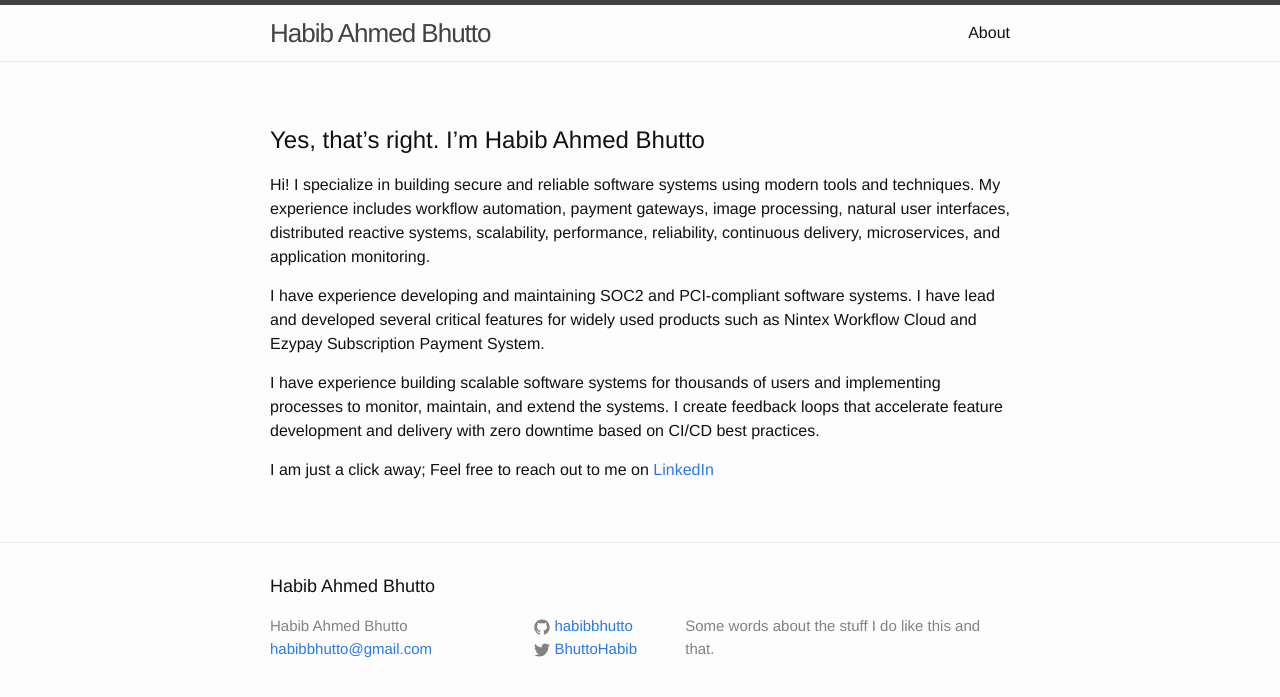
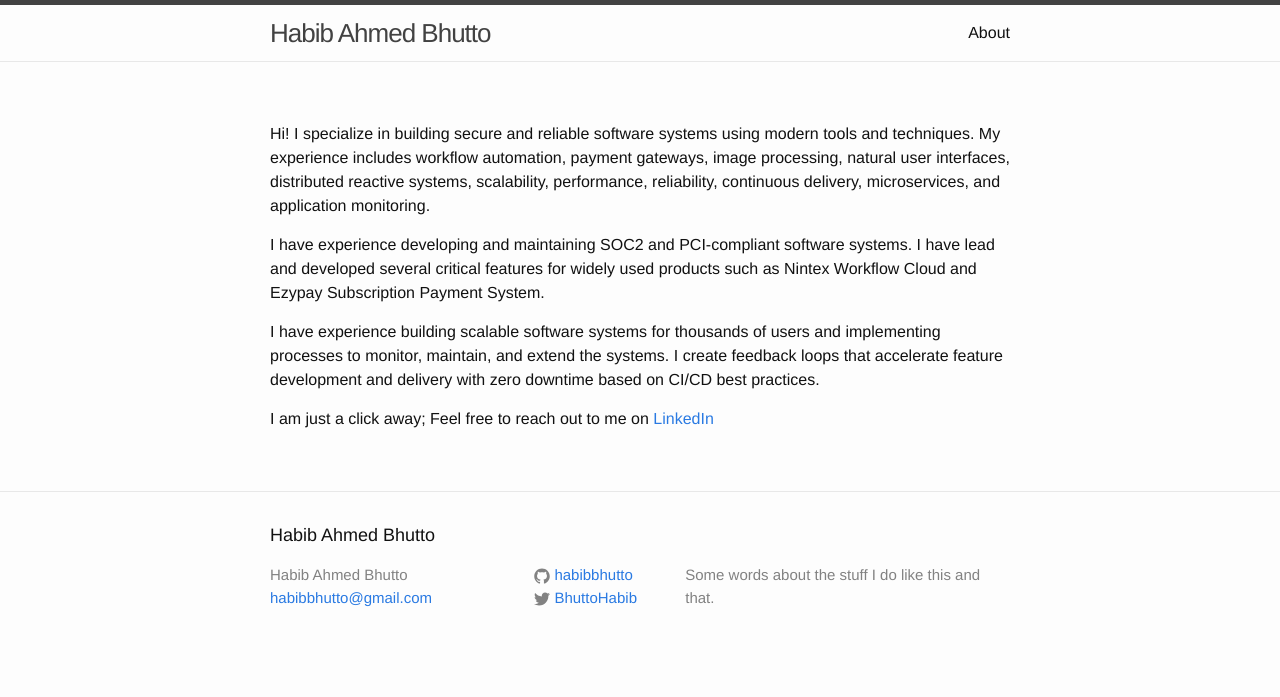
Before and after one commit to habibbhutto/habibbhutto.github.io, a Jekyll site: the page built from about.md, in a window 1280 px wide. Shown: the top 697 px of the page. Built offline with Jekyll 4.4.1, drawn with Linux system fonts in a browser that asks for light colours.

Commit message:
update about me page

```diff
--- a/about.md
+++ b/about.md
@@ -3,8 +3,6 @@ layout: page
 title: About
 permalink: /about/
 ---
-
-# Yes, that's right. I'm Habib Ahmed Bhutto
 
 Hi! I specialize in building secure and reliable software systems using modern tools and techniques. My experience includes workflow automation, payment gateways, image processing, natural user interfaces, distributed reactive systems, scalability, performance, reliability, continuous delivery, microservices, and application monitoring.
 
```
